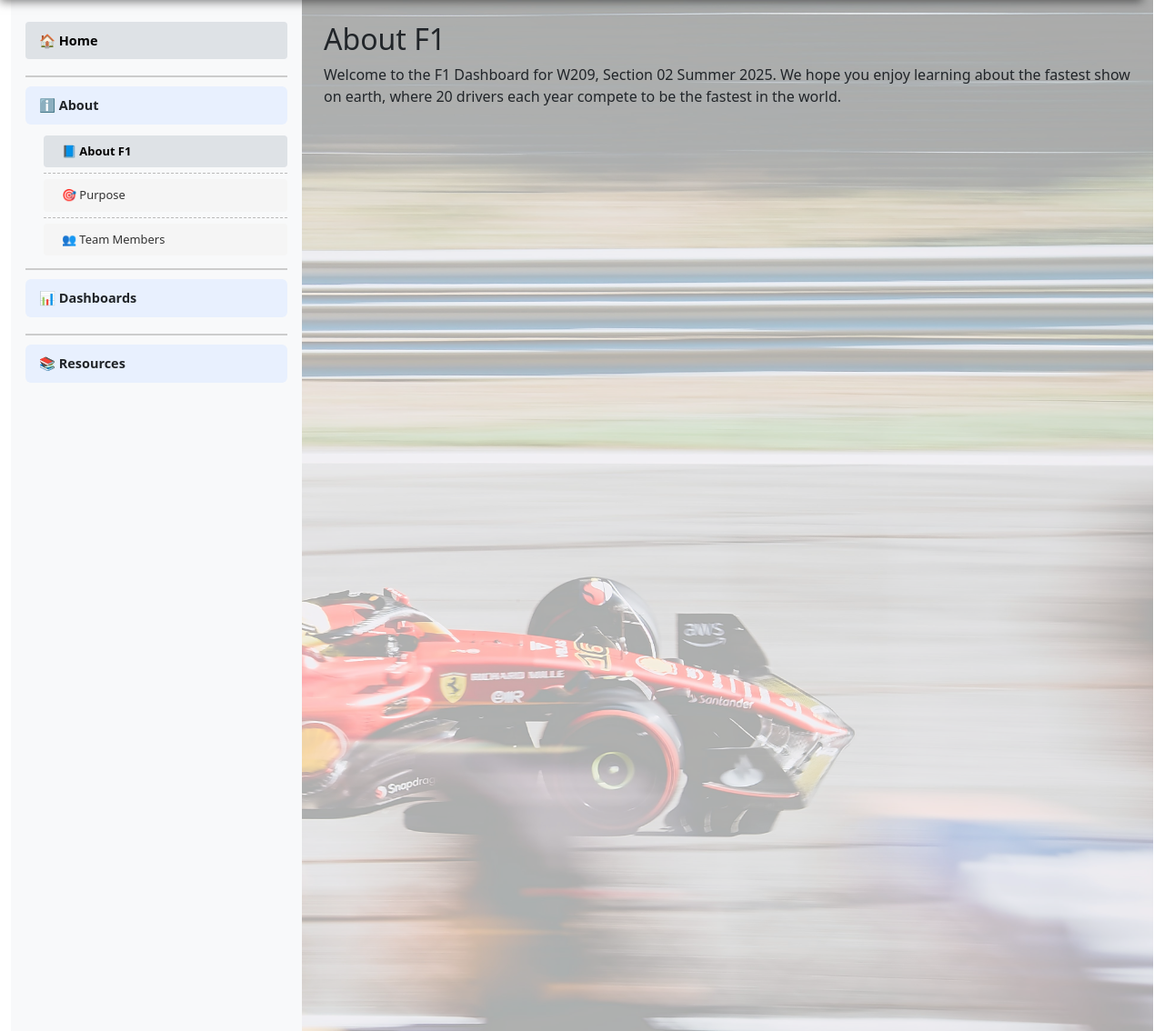
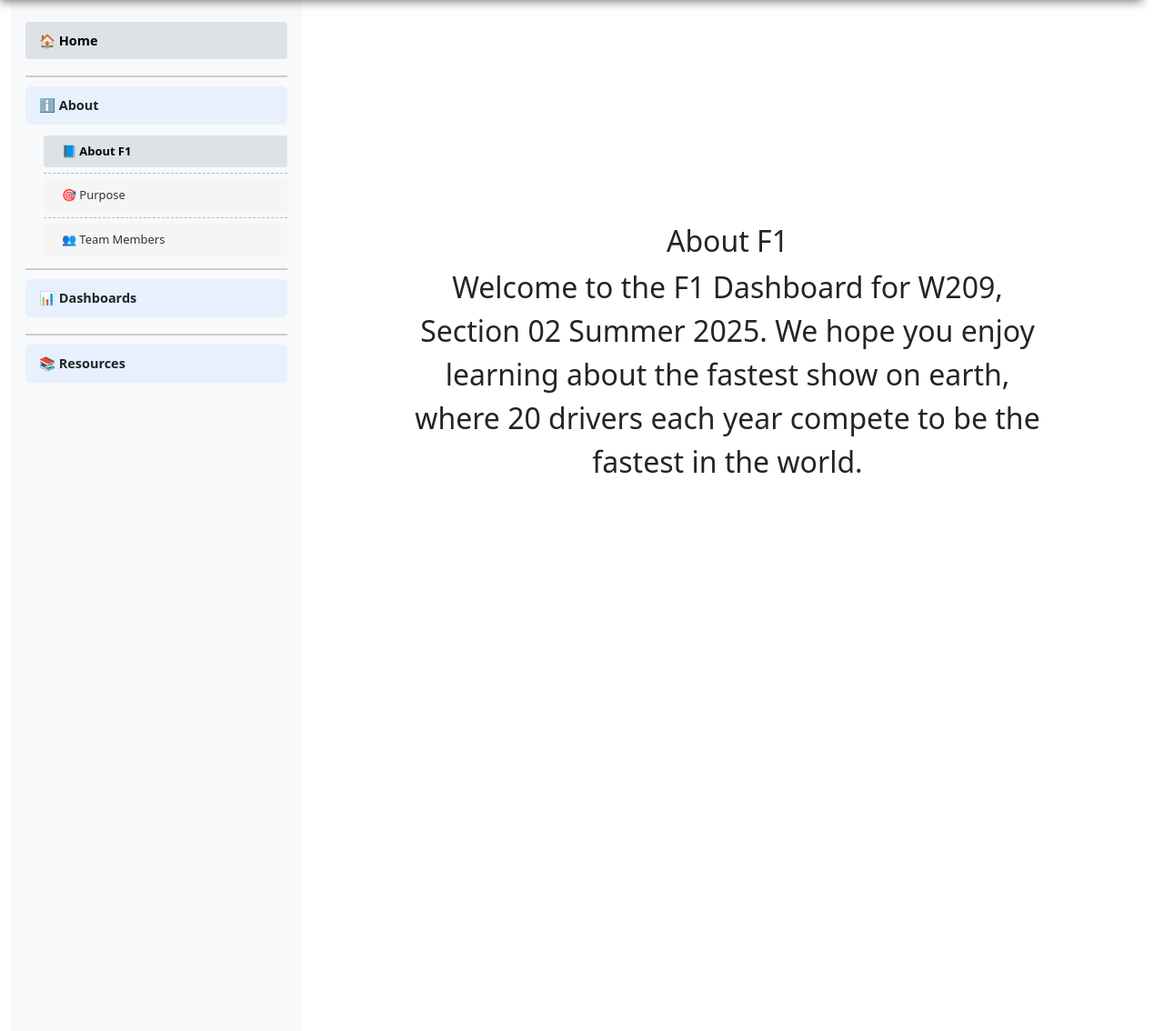
Before and after one commit to PengZhao022/f1-flask-site, a Flask app: page /about/f1 in a window 1280 px wide. Shown: the part 137-1271 px from the top of the page at 91% size. Run offline with Flask 3, Linux system fonts and the light colour scheme.

Commit message:
upate about-F1 page

```diff
--- a/static/css/style.css
+++ b/static/css/style.css
@@ -236,23 +236,36 @@ ul.content {
 }
 
 /* =======================
-   About F1 background image
+   About F1 page styles
    ======================= */
+
+/* Background image - scaled and centered in bottom-right area */
 .about-f1-bg {
-    position: absolute; /* Positioned inside the content area */
-    bottom: 0; /* Stick to bottom of content area */
-    right: 0; /* Stick to right of content area */
-    width: 100%; /* Cover full width of the content area */
-    height: 100%; /* Cover full height of the content area */
-    background-image: url("../img/About F1.jpg"); /* Path to image */
-    background-size: cover; /* Maintain aspect ratio and fill */
-    background-position: right bottom; /* Focus on bottom-right of the image */
-    opacity: 0.35; /* Increase visibility, keep text readable */
-    pointer-events: none; /* Allow interactions with text above */
-    z-index: -1; /* Behind text */
+    position: absolute;
+    bottom: 15%; /* shift up to center in bottom section */
+    right: 15%;  /* shift left to center horizontally */
+    width: 28%;  /* about 30% smaller than previous 40% */
+    height: auto; /* keep aspect ratio */
+    background-image: url("../img/About F1.jpg");
+    background-size: contain; /* no cropping */
+    background-repeat: no-repeat;
+    background-position: center;
+    opacity: 0.3; /* slightly more visible */
+    pointer-events: none; /* allow clicks on text above */
+    z-index: -1; /* behind text */
 }
 
-/* Ensure content container can hold the absolute element */
-body, .container, .main, .content {
-    position: relative;
+/* Title styling */
+.about-f1-title {
+    font-size: 200%; /* enlarge text */
+    text-align: center; /* center horizontally */
+    margin-top: 25%; /* push down so it overlaps top of background image */
 }
+
+/* Paragraph styling */
+.about-f1-text {
+    font-size: 200%; /* enlarge text */
+    text-align: center; /* center horizontally */
+    max-width: 80%; /* limit width for better readability */
+    margin: 0 auto; /* center horizontally */
+}
--- a/templates/about/f1.html
+++ b/templates/about/f1.html
@@ -1,8 +1,12 @@
 {% extends "layout.html" %}
 
 {% block content %}
-<h2>About F1</h2>
-<p>Welcome to the F1 Dashboard for W209, Section 02 Summer 2025. We hope you enjoy learning about the fastest show on earth, where 20 drivers each year compete to be the fastest in the world.</p>
+<h2 class="about-f1-title">About F1</h2>
+<p class="about-f1-text">
+    Welcome to the F1 Dashboard for W209, Section 02 Summer 2025.
+    We hope you enjoy learning about the fastest show on earth,
+    where 20 drivers each year compete to be the fastest in the world.
+</p>
 
 <!-- Background image container for About F1 -->
 <div class="about-f1-bg"></div>
```
